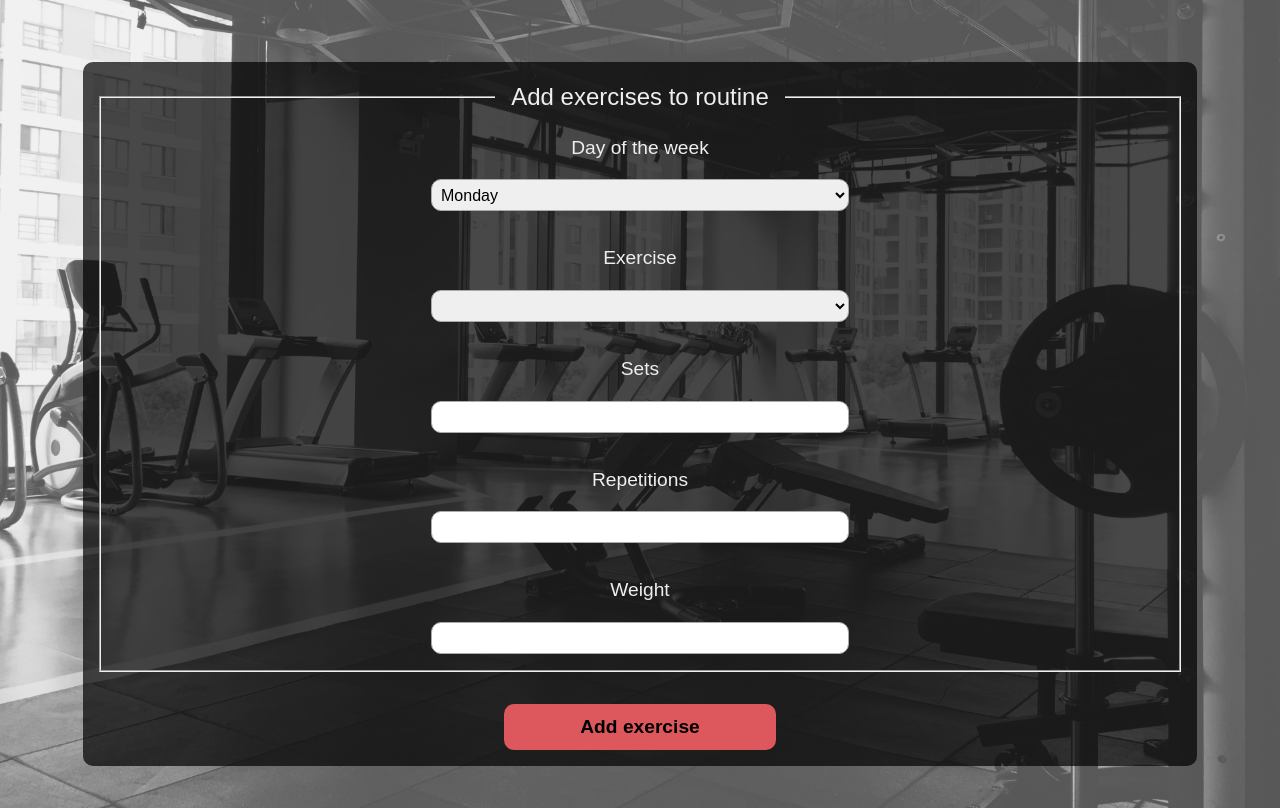
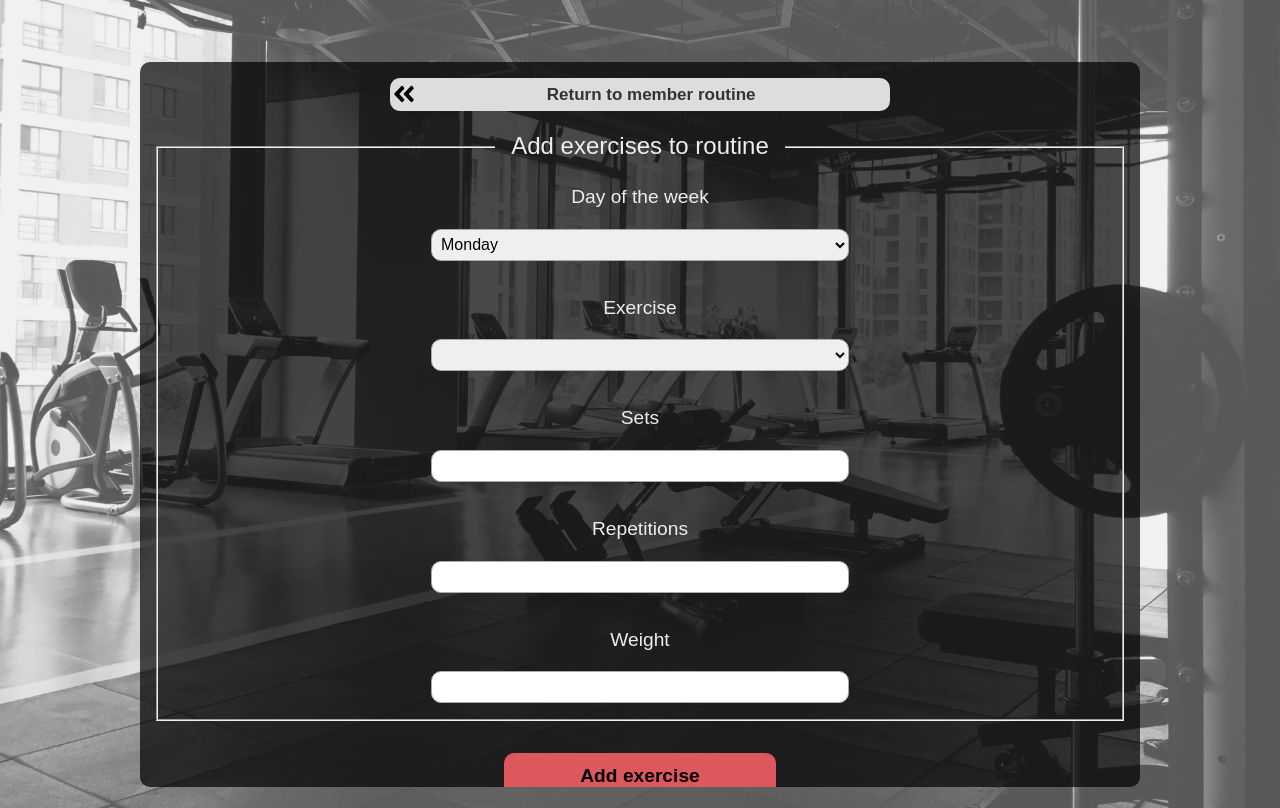
Before and after one commit to arthurcerveira/Royal-Fitness, a Flask app: page /add-exercise/1 in a window 1280 px wide. Shown: the part 121-929 px from the top of the page. Run offline with Flask 2, Linux system fonts and the light colour scheme; the visitor is signed in with stand-in values (Sample User, id 1); data that the repository does not hold is empty; some libraries are stand-ins or nearby versions.

Commit message:
Fix forms error and select default routine for members

```diff
--- a/app/app.py
+++ b/app/app.py
@@ -84,6 +84,7 @@ def members():
         })
 
     conn.commit()
+    cur.close()
 
     return render_template('members.html', members=members_list)
 
@@ -147,6 +148,7 @@ def member_workout(member_id=None):
         routine[day] = time
 
     conn.commit()
+    cur.close()
 
     return render_template('routine.html', member=member, trainer=trainer, routine=routine)
 
@@ -196,6 +198,7 @@ def workout(member_id=None, day=None):
     query_results = cur.fetchall()
 
     conn.commit()
+    cur.close()
 
     for line in query_results:
         name, description, picture, equipment, duration, intensity = line
@@ -235,6 +238,7 @@ def classes():
         })
 
     conn.commit()
+    cur.close()
 
     return render_template('classes.html', classes=class_list)
 
@@ -319,9 +323,15 @@ def class_page(class_id=None):
                     ON CONFLICT (class_id, member_cpf) DO NOTHING;""")
 
         conn.commit()
+        cur.close()
 
         flash(f'{person_name} was enrolled to {name} class', 'success')
         return redirect(url_for('classes'))
+    else:
+        if form.errors:
+            errors = list(form.errors.keys())
+            error = errors[0]
+            flash(f'Error in {error}: {form.errors[error][0]}', 'error')
 
     return render_template('class.html',
                            class_data=class_data,
@@ -339,9 +349,17 @@ def register():
                 WHERE trainer.cpf = person.cpf;""")
     trainers = cur.fetchall()
 
+    cur.execute("""SELECT id, routine_name
+                FROM routine
+                WHERE is_standard = TRUE;""")
+    query_results = cur.fetchall()
+    routines = [(-1, 'Create new routine')]
+    routines.extend(query_results)
+
     form = MemberRegisterForm()
 
     form.personal_trainer.choices = trainers
+    form.routine.choices = routines
 
     if form.validate_on_submit():
         member_cpf = form.cpf.data
@@ -349,8 +367,9 @@ def register():
         phone = form.phone_number.data
         picture_url = form.picture_url.data
         date_of_birth = form.date_of_birth.data
-        is_premium = form.is_premium.data
+        is_premium = True if int(form.is_premium.data) else False
         trainer_cpf = form.personal_trainer.data
+        routine = int(form.routine.data) if form.routine.data != -1 else None
 
         cur.execute(f"""INSERT INTO person (cpf, person_name,
                     phone_number, date_of_birth, picture_url)
@@ -365,24 +384,70 @@ def register():
         cur.execute(f"""INSERT INTO routine (is_standard, member_cpf)
                     VALUES (FALSE, '{member_cpf}');""")
 
+        cur.execute(
+            f"SELECT id FROM routine WHERE member_cpf = '{member_cpf}';")
+        routine_id = cur.fetchall()[0][0]
+
+        if routine is not None:
+            cur.execute(f"""SELECT day_of_week, duration
+                        FROM workout
+                        WHERE routine_id = {routine};""")
+            workouts = cur.fetchall()
+
+            for day_of_week, duration in workouts:
+                cur.execute(f"""INSERT INTO workout (routine_id, day_of_week, duration)
+                            VALUES ({routine_id}, '{day_of_week}', {duration});""")
+
+            cur.execute(f"""SELECT day_of_week, exercise_id, duration, intensity
+                        FROM cardio_exercise
+                        WHERE routine_id = {routine};""")
+            exercises = cur.fetchall()
+
+            for day_of_week, exercise_id, duration, intensity in exercises:
+                cur.execute(f"""INSERT INTO cardio_exercise (routine_id, day_of_week, exercise_id, duration, intensity)
+                            VALUES ({routine_id}, '{day_of_week}', {exercise_id}, {duration}, {intensity});""")
+
+            cur.execute(f"""SELECT day_of_week, exercise_id, exercise_sets, repetition, exercise_weight
+                        FROM strenght_exercise
+                        WHERE routine_id = {routine};""")
+            exercises = cur.fetchall()
+
+            for day_of_week, exercise_id, exercise_sets, repetition, exercise_weight in exercises:
+                cur.execute(f"""INSERT INTO strenght_exercise (routine_id, day_of_week, exercise_id,
+                            exercise_sets, repetition, exercise_weight)
+                            VALUES ({routine_id}, '{day_of_week}', {exercise_id}, {exercise_sets},
+                            {repetition}, {exercise_weight});""")
+
         conn.commit()
+        cur.close()
 
         member = "Premium Member" if is_premium else "Member"
         flash(f'{name} was registered as a {member}', 'success')
 
-        return redirect(url_for('landing_page'))
+        if routine is None:
+            return redirect(url_for('add_exercise', member_id=member_cpf))
+        else:
+            return redirect(url_for('member_workout', member_id=member_cpf))
+    else:
+        if form.errors:
+            errors = list(form.errors.keys())
+            error = errors[0]
+            flash(f'Error in {error}: {form.errors[error][0]}', 'error')
 
     return render_template('register.html', form=form)
 
 
 @app.route('/add-exercise/<member_id>', methods=['GET', 'POST'])
+@login_required
 def add_exercise(member_id=None):
     cur = conn.cursor()
     cur.execute("""SELECT exercise_id, exercise_name
-                FROM exercise_info
-                WHERE LENGTH(exercise_name) < 20;""")
+                FROM exercise_info;""")
     exercises = cur.fetchall()
     exercises_dict = {exercise_id: name for exercise_id, name in exercises}
+
+    exercises = [(code, name) if len(name) < 25 else (
+        code, name[:20]+'...') for code, name in exercises]
 
     form = MemberRoutineForm()
     form.exercise.choices = exercises
@@ -416,13 +481,17 @@ def add_exercise(member_id=None):
                     repetition = EXCLUDED.repetition;""")
 
         conn.commit()
+        cur.close()
 
         exercise_name = exercises_dict[int(exercise)]
         flash(f'Added exercise {exercise_name} to workout on {day}', 'success')
+    else:
+        if form.errors:
+            errors = list(form.errors.keys())
+            error = errors[0]
+            flash(f'Error in {error}: {form.errors[error][0]}', 'error')
 
-        # return redirect(url_for('landing_page'))
-
-    return render_template('add-exercise.html', form=form)
+    return render_template('add-exercise.html', form=form, member_id=member_id)
 
 
 @app.route('/login', methods=['GET', 'POST'])
@@ -446,6 +515,7 @@ def login():
         query_results = cur.fetchall()
 
         conn.commit()
+        cur.close()
 
         if len(query_results) == 0:
             flash(f'Invalid CPF', 'error')
@@ -454,16 +524,22 @@ def login():
 
             if input_password == password:
                 login_user(admin(cpf, name, password))
-                flash(f'Login succesful', 'success')
+                flash(f'You are logged as admin', 'success')
 
                 return redirect(url_for('landing_page'))
             else:
                 flash(f'Wrong password', 'error')
+    else:
+        if form.errors:
+            errors = list(form.errors.keys())
+            error = errors[0]
+            flash(f'Error in {error}: {form.errors[error][0]}', 'error')
 
     return render_template('login.html', form=form)
 
 
 @app.route('/logout')
+@login_required
 def logout():
     logout_user()
     return redirect(url_for('landing_page'))
--- a/app/forms.py
+++ b/app/forms.py
@@ -26,13 +26,18 @@ class MemberRegisterForm(FlaskForm):
     date_of_birth = StringField('Date of Birth (YYYY/MM/DD)',
                                 validators=[Length(min=10, max=10)])
 
-    is_premium = SelectField('Premium user',
-                             choices=[(False, 'Regular User'),
-                                      (True, 'Premium User')],
+    is_premium = SelectField('Member category',
+                             choices=[(0, 'Regular User'),
+                                      (1, 'Premium User')],
                              validators=[DataRequired()])
 
     personal_trainer = SelectField('Personal Trainer',
                                    validators=[DataRequired()])
+
+    routine = SelectField('Select routine',
+                          validators=[DataRequired()],
+                          validate_choice=False,
+                          coerce=int)
 
     submit = SubmitField('Register member')
 
--- a/app/static/style.css
+++ b/app/static/style.css
@@ -177,10 +177,28 @@ a {
   cursor: pointer;
 }
 
+.option-buttons {
+  display: grid;
+}
+
 .option-button {
+  transition-duration: 0.4s;
+  border-radius: 5px;
+  margin: 5px 0;
   background-color: #333;
   color: #eee;
-  padding: 1rem;
+  padding: 0.8rem;
+  width: 10rem;
+}
+
+.margin-top {
+  margin-top: 20px !important;
+}
+
+.option-button:hover {
+  background-color: #666;
+
+  cursor: pointer;
 }
 
 .container {
@@ -196,6 +214,7 @@ a {
 
 .container-black {
   background-color: rgba(0, 0, 0, 0.7);
+  max-width: 1000px;
 }
 
 .container::-webkit-scrollbar {
--- a/app/templates/add-exercise.html
+++ b/app/templates/add-exercise.html
@@ -2,7 +2,14 @@
 
 {% block content %}
   <div class="container container-black">
-    <form action="" method="POST">
+    <a href="{{ url_for('member_workout', member_id=member_id) }}" class="return-link">
+      <div class="return center">
+        <img src="{{ url_for('static', filename='left-arrow.svg')}}" type="image/svg+xml" class="return-icon" />
+        <p>Return to member routine</p>
+      </div>
+    </a>
+
+    <form action="" method="POST" autocomplete="off">
       {{ form.hidden_tag() }}
       <fieldset class="register-field">
         <legend>Add exercises to routine</legend>
--- a/app/templates/class.html
+++ b/app/templates/class.html
@@ -36,7 +36,7 @@
       </div>
       <hr />
       <div class="enroll-div">
-        <form action="" method="POST">
+        <form action="" method="POST" autocomplete="off">
           {{ form.hidden_tag() }}
           <p>Enter your ID to enroll to class (Premium exclusive)</p>
           {{ form.user_id(class="enroll-input") }}
--- a/app/templates/index.html
+++ b/app/templates/index.html
@@ -12,7 +12,7 @@
       Enroll to classes <span>»</span>
     </a>
 
-    <div class="center">
+    <div class="center option-buttons">
       {% if current_user.is_authenticated %}
         <a href="{{ url_for('register')}}" class="option-button">Register Member</a>
         <a href="{{ url_for('logout')}}" class="option-button">Logout</a>
--- a/app/templates/register.html
+++ b/app/templates/register.html
@@ -2,7 +2,7 @@
 
 {% block content %}
   <div class="container container-black">
-    <form action="" method="POST">
+    <form action="" method="POST" autocomplete="off">
       {{ form.hidden_tag() }}
       <fieldset class="register-field">
         <legend>Register Member</legend>
@@ -34,6 +34,10 @@
           {{ form.personal_trainer.label(class="form-control-label") }}
           {{ form.personal_trainer(class="form-control") }}
         </div>
+        <div class="form-group ">
+          {{ form.routine.label(class="form-control-label") }}
+          {{ form.routine(class="form-control") }}
+        </div>
       </fieldset>
         {{ form.submit(class="button  register-button") }}
     </form>
--- a/app/templates/routine.html
+++ b/app/templates/routine.html
@@ -46,5 +46,11 @@
         {% endfor %}
       </div>
     </div>
+
+    <div class="center option-buttons margin-top">
+      {% if current_user.is_authenticated %}
+        <a href="{{ url_for('add_exercise', member_id=member.id)}}" class="center option-button">Add Workout</a>
+      {% endif %}
+    </div>
   </div>
 {% endblock content %}
```
